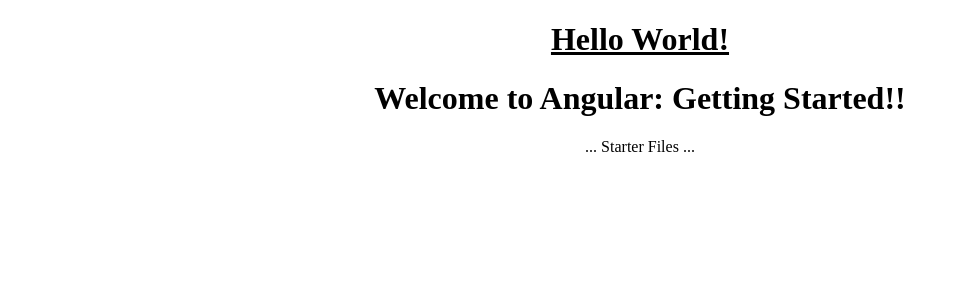
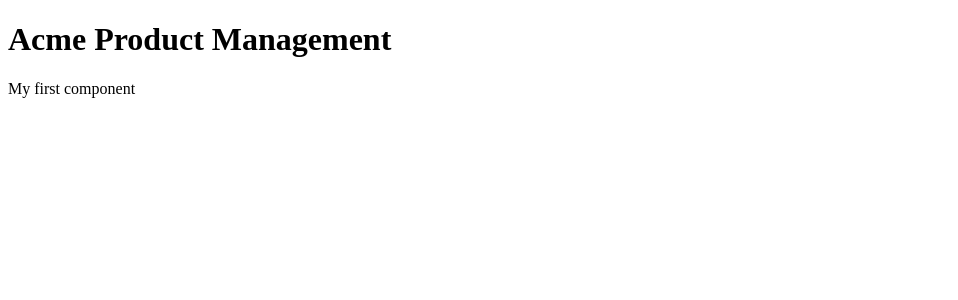
Before and after one commit to EviBera/Learn-Angular, an Angular app in the folder APM/: page / in a window 1280 px wide. Shown: the top 300 px of the page, without its empty margins (0-958 px from the left). Built offline with nearby package versions, Linux system fonts and the light colour scheme.

Commit message:
Add template to AppComponent

```diff
--- a/APM/src/app/app.component.ts
+++ b/APM/src/app/app.component.ts
@@ -1,10 +1,14 @@
-import { Component } from '@angular/core';
+import { Component } from "@angular/core";
 
 @Component({
   selector: 'pm-root',
-  templateUrl: './app.component.html',
-  styleUrls: ['./app.component.css']
+  template: `
+  <div>
+    <h1>{{pageTitle}}</h1>
+    <div>My first component</div>
+  </div>
+  `
 })
 export class AppComponent {
-  title = 'Angular: Getting Started';
+  pageTitle: string = 'Acme Product Management';
 }
```
